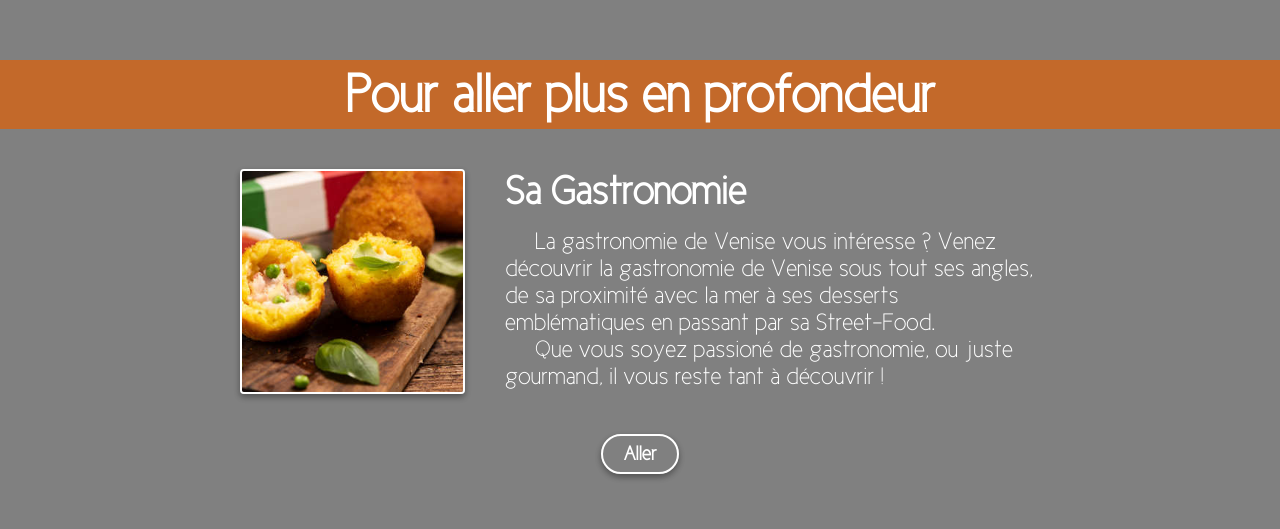
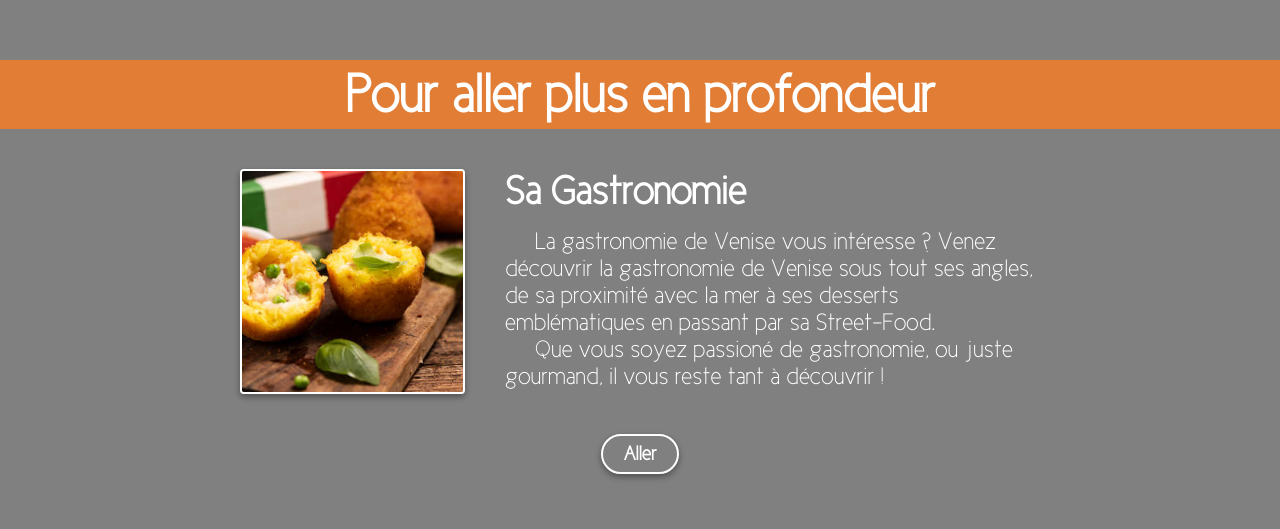
Before and after one commit to Meledit/UNESCO-Venise, a PHP site: page /PageCulture.html in a window 1280 px wide. Shown: the part 1269-1798 px from the top of the page. Run offline with PHP 8.4, Linux system fonts and the light colour scheme.

Commit message:
Update style.css

```diff
--- a/style.css
+++ b/style.css
@@ -447,7 +447,7 @@ article > h2 { /* Le titre orange */
     padding-bottom: 5px;
     width: 100vw;
     text-align: center;
-    background-color: #c3692a;
+    background-color: #e27d35;
 }
 
 article > iframe { /* carte */
```
